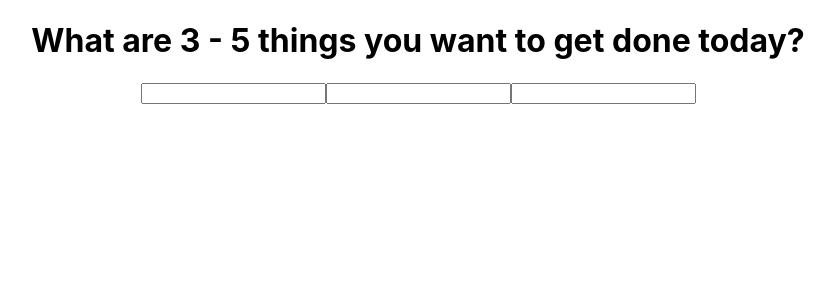
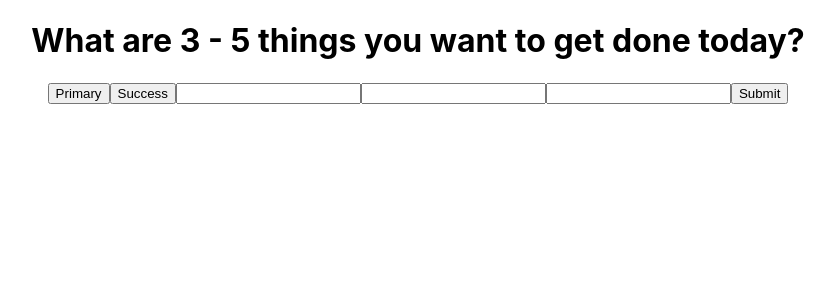
Before and after one commit to JoeU11/Timeboard, a React (Create React App) app: page / in a window 1280 px wide. Shown: the top 300 px of the page, without its empty margins (222-1057 px from the left). Built offline with nearby package versions, Linux system fonts and the light colour scheme.

Commit message:
remove bootsrap and start pickTasks component

```diff
--- a/package.json
+++ b/package.json
@@ -6,7 +6,6 @@
     "@testing-library/jest-dom": "^5.16.5",
     "@testing-library/react": "^13.4.0",
     "@testing-library/user-event": "^13.5.0",
-    "bootstrap": "^5.2.3",
     "react": "^18.2.0",
     "react-dom": "^18.2.0",
     "react-scripts": "5.0.1",
--- a/src/App.js
+++ b/src/App.js
@@ -1,5 +1,6 @@
 import './App.css';
 import PickTasks from './components/pickTasks.js'
+
 
 function App() {
   return (
--- a/src/components/pickTasks.js
+++ b/src/components/pickTasks.js
@@ -3,12 +3,21 @@
 export default function PickTasks() {
   const [tasks, setTasks] = useState(null)
 
+  function handleSubmit() {
+    console.log("blocking off time for tasks")
+  }
+
   return (
     <div className="pickTasks">
       <h1 className="pickTasks-Title">What are 3 - 5 things you want to get done today?</h1>
-      <label></label><input className="" type="text"></input>
-      <input className="" type="text"></input>
-      <input className="" type="text"></input>
+      <form onSubmit={handleSubmit()}>
+        <button type="button" className="btn btn-primary">Primary</button>
+        <button type="button" className="btn btn-success">Success</button>
+        <input type="text"></input>
+        <input type="text"></input>
+        <input type="text"></input>
+        <button type="submit">Submit</button>
+      </form>
     </div>
   )
 }
```
Also changed, not shown: 1 other file (tests, documents, lock files or other folders).
